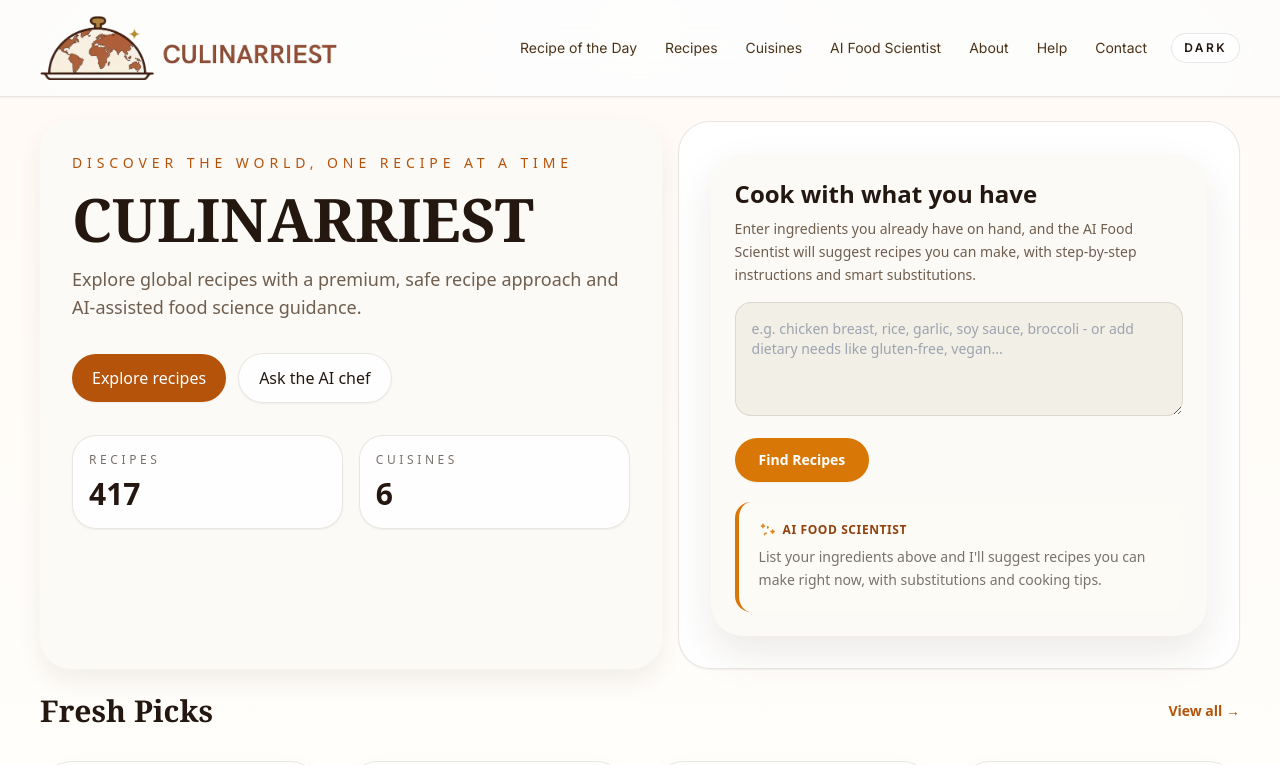
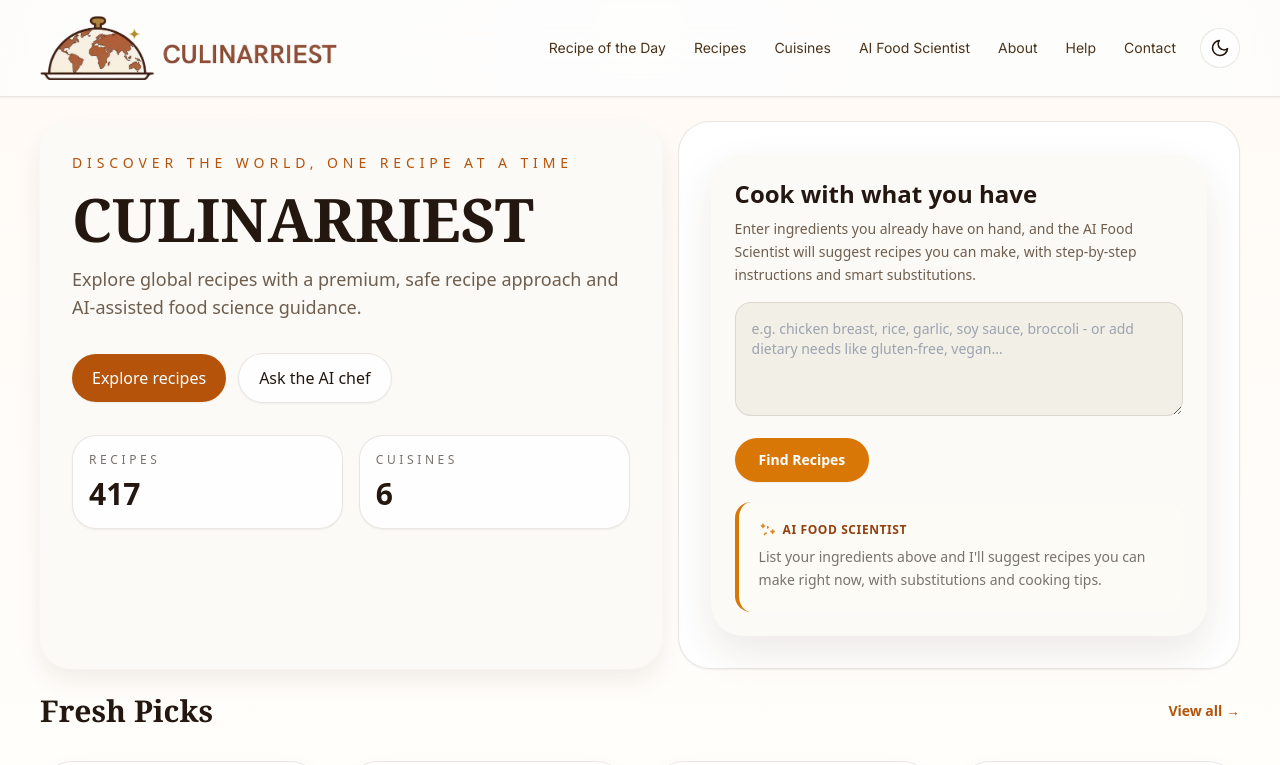
Before and after one commit to Mashhood16/culinary, a Next.js app: page / in a window 1280 px wide. Shown: the top 765 px of the page. Built offline with nearby package versions, Linux system fonts and the light colour scheme; a web font is replaced by a local one.

Commit message:
Change theme toggle to use sun/moon icons

```diff
--- a/src/components/ThemeToggle.tsx
+++ b/src/components/ThemeToggle.tsx
@@ -27,9 +27,21 @@ export default function ThemeToggle() {
     <button
       type="button"
       onClick={() => applyTheme(theme === 'dark' ? 'light' : 'dark')}
-      className="rounded-full border border-stone-300 bg-white px-3 py-1.5 text-xs font-semibold uppercase tracking-[0.2em] text-stone-800 transition hover:border-amber-400 hover:text-amber-700 dark:border-stone-700 dark:bg-stone-900 dark:text-stone-100 dark:hover:border-amber-400 dark:hover:text-amber-300"
+      className="inline-flex h-10 w-10 items-center justify-center rounded-full border border-stone-200 bg-white text-stone-800 transition hover:border-amber-300 hover:bg-amber-50 dark:border-stone-700 dark:bg-stone-900 dark:text-stone-100 dark:hover:border-amber-400 dark:hover:text-amber-300"
+      aria-label="Toggle theme"
     >
-      {theme === 'dark' ? 'Light' : 'Dark'}
+      {theme === 'dark' ? (
+        // Sun Icon (Switch to Light)
+        <svg viewBox="0 0 24 24" fill="none" stroke="currentColor" strokeWidth="2" strokeLinecap="round" strokeLinejoin="round" className="h-5 w-5">
+          <circle cx="12" cy="12" r="5" />
+          <path d="M12 1v2M12 21v2M4.2 4.2l1.4 1.4M18.4 18.4l1.4 1.4M1 12h2M21 12h2M4.2 19.8l1.4-1.4M18.4 5.6l1.4-1.4" />
+        </svg>
+      ) : (
+        // Moon Icon (Switch to Dark)
+        <svg viewBox="0 0 24 24" fill="none" stroke="currentColor" strokeWidth="2" strokeLinecap="round" strokeLinejoin="round" className="h-5 w-5">
+          <path d="M21 12.79A9 9 0 1 1 11.21 3 7 7 0 0 0 21 12.79z" />
+        </svg>
+      )}
     </button>
   );
 }
```
